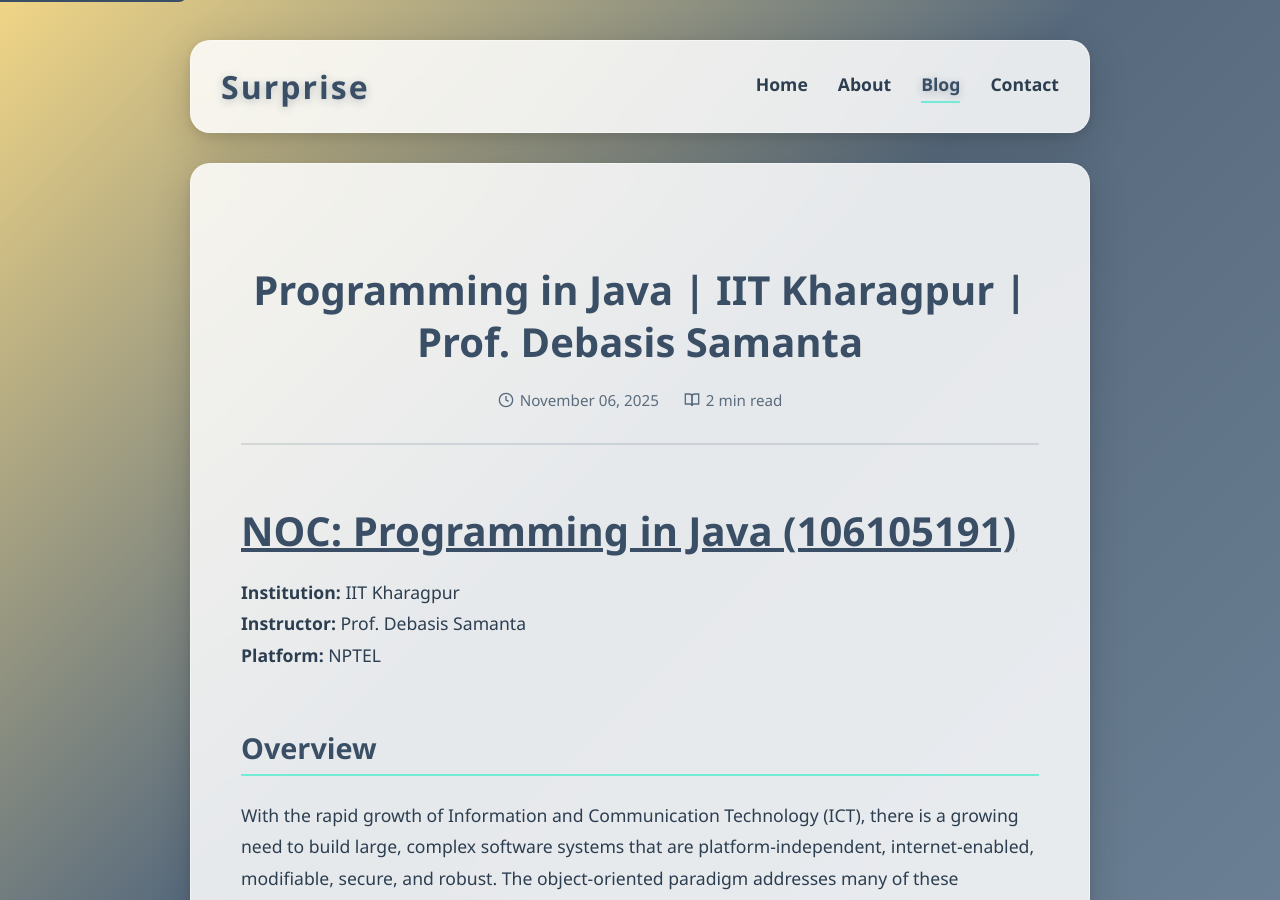
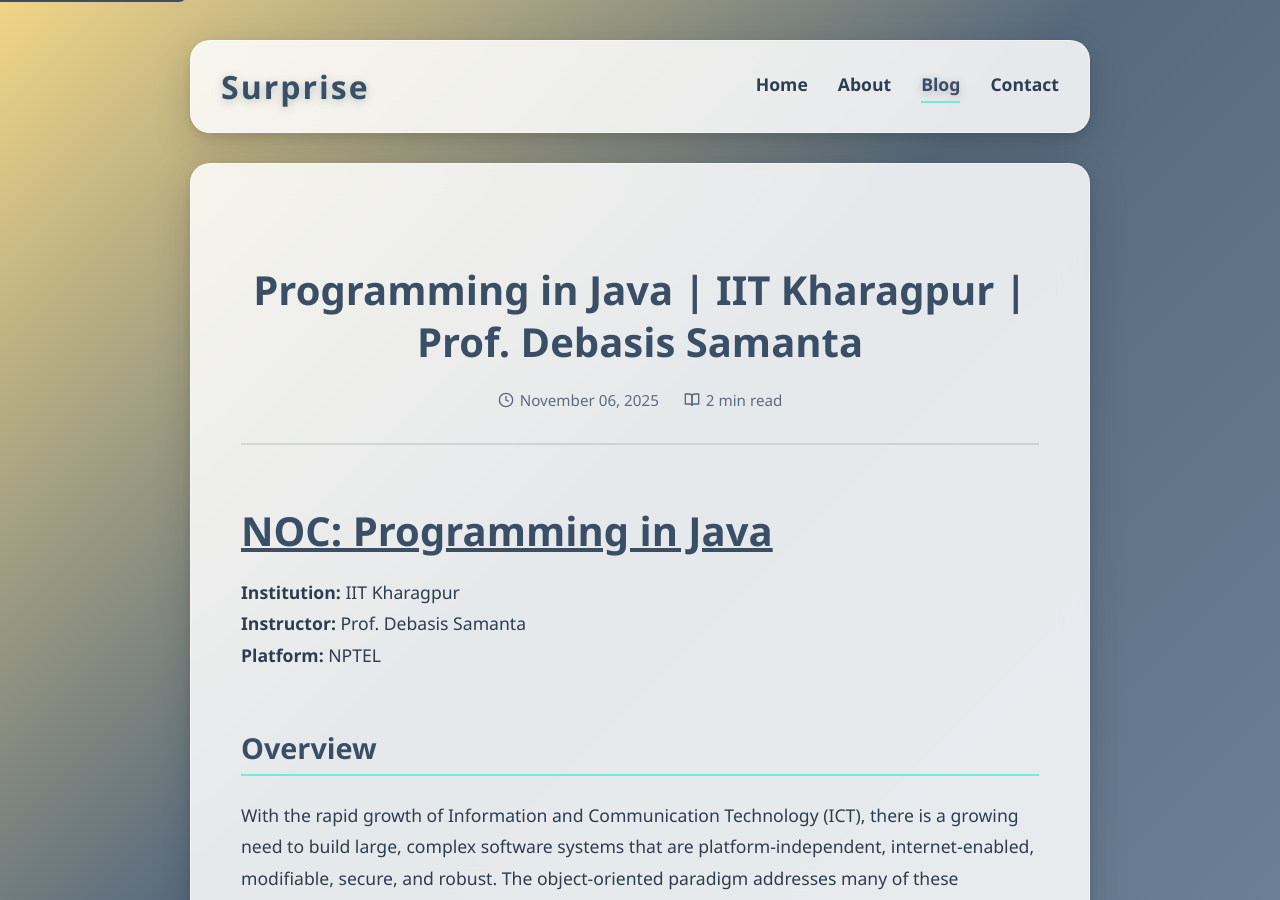
Before and after one commit to pk-628996/pk-628996.github.io, a Jekyll site: the page built from _posts/2025-11-06-programming-in-java-prof-devasis-samanta.md, in a window 1280 px wide and 900 px high. Built offline with Jekyll 4.4.1, drawn with Linux system fonts in a browser that asks for light colours.

Commit message:
Update 2025-11-06-programming-in-java-prof-devasis-samanta.md

```diff
--- a/_posts/2025-11-06-programming-in-java-prof-devasis-samanta.md
+++ b/_posts/2025-11-06-programming-in-java-prof-devasis-samanta.md
@@ -6,7 +6,7 @@
 tags: [courses, nptel, engineering, free, free courses, jekyll, github-pages, tutorial]
 ---
 
-# [NOC: Programming in Java (106105191)](https://nptel.ac.in/courses/106105191)
+# [NOC: Programming in Java](https://nptel.ac.in/courses/106105191)
 **Institution:** IIT Kharagpur
 **Instructor:** Prof. Debasis Samanta
 **Platform:** NPTEL
```
